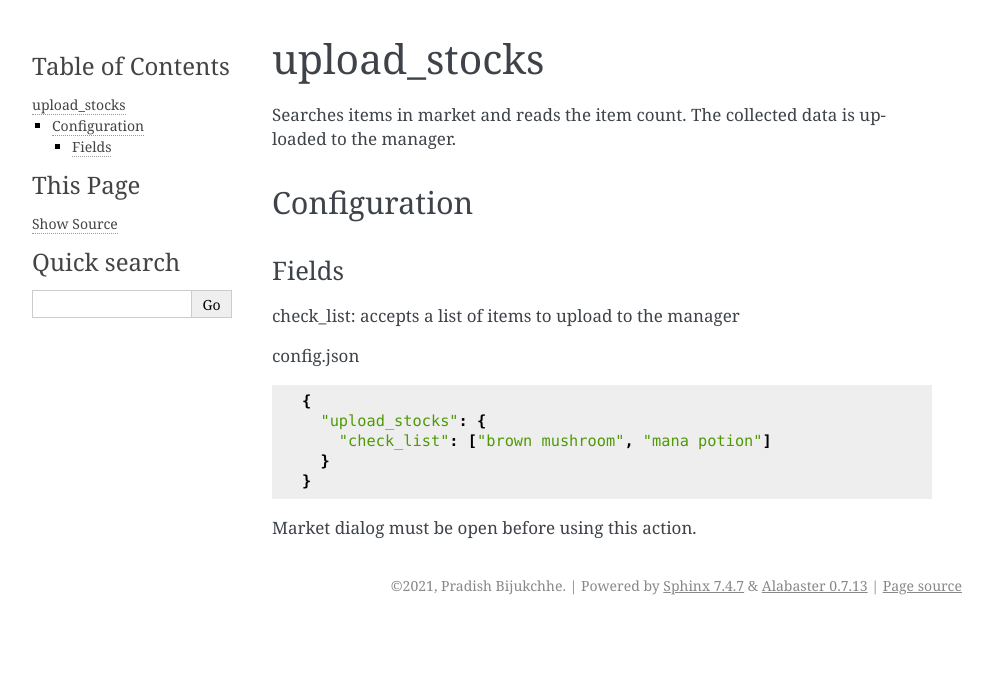
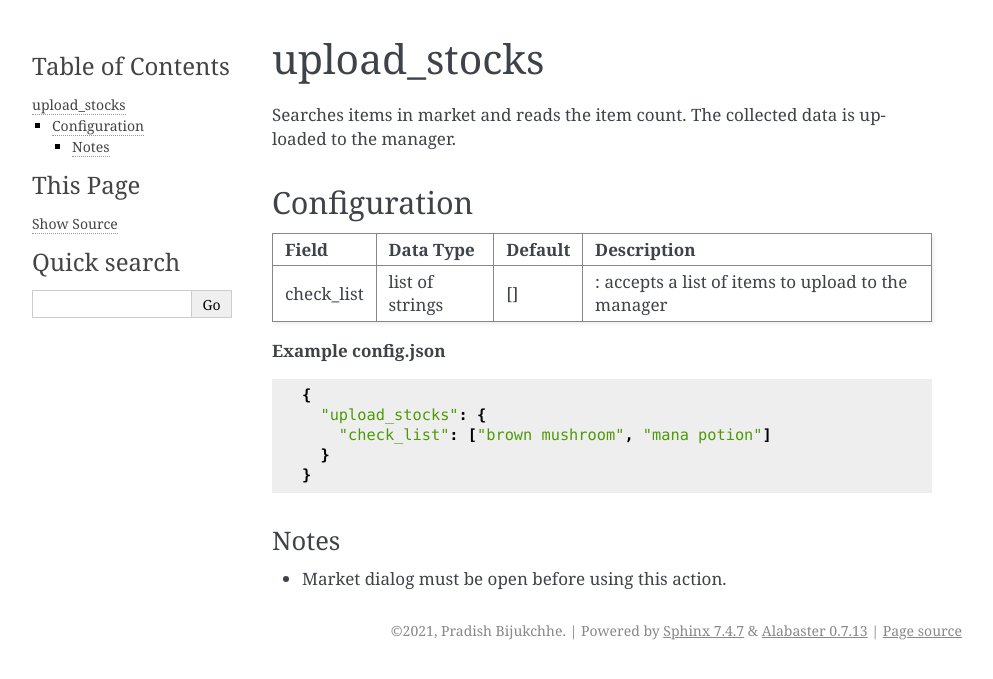
Before and after one commit to pradishb/paladin-docs, a Sphinx documentation site: the page built from source/upload_stocks.md, in a window 1280 px wide. Shown: the top 679 px of the page, without its empty margins (148-1141 px from the left). Built offline with Sphinx 7.4.7, drawn with Linux system fonts in a browser that asks for light colours.

````diff
--- a/source/index.rst
+++ b/source/index.rst
@@ -10,6 +10,7 @@ Welcome to paladin's documentation!
    select_character
    upload_stocks
    place_offers
+   hunt
    :maxdepth: 2
    :caption: Contents:
 
--- a/source/upload_stocks.md
+++ b/source/upload_stocks.md
@@ -4,11 +4,11 @@ Searches items in market and reads the item count. The collected data is uploade
 
 ## Configuration
 
-### Fields
+| Field      | Data Type       | Default | Description                                        |
+| ---------- | --------------- | ------- | -------------------------------------------------- |
+| check_list | list of strings | []      | : accepts a list of items to upload to the manager |
 
-check_list: accepts a list of items to upload to the manager
-
-config.json
+**Example config.json**
 
 ```
 {
@@ -18,4 +18,6 @@ config.json
 }
 ```
 
-Market dialog must be open before using this action.
+### Notes
+
+- Market dialog must be open before using this action.
````
Also changed, not shown: source/hunt.md (added, +23 -0 lines).
